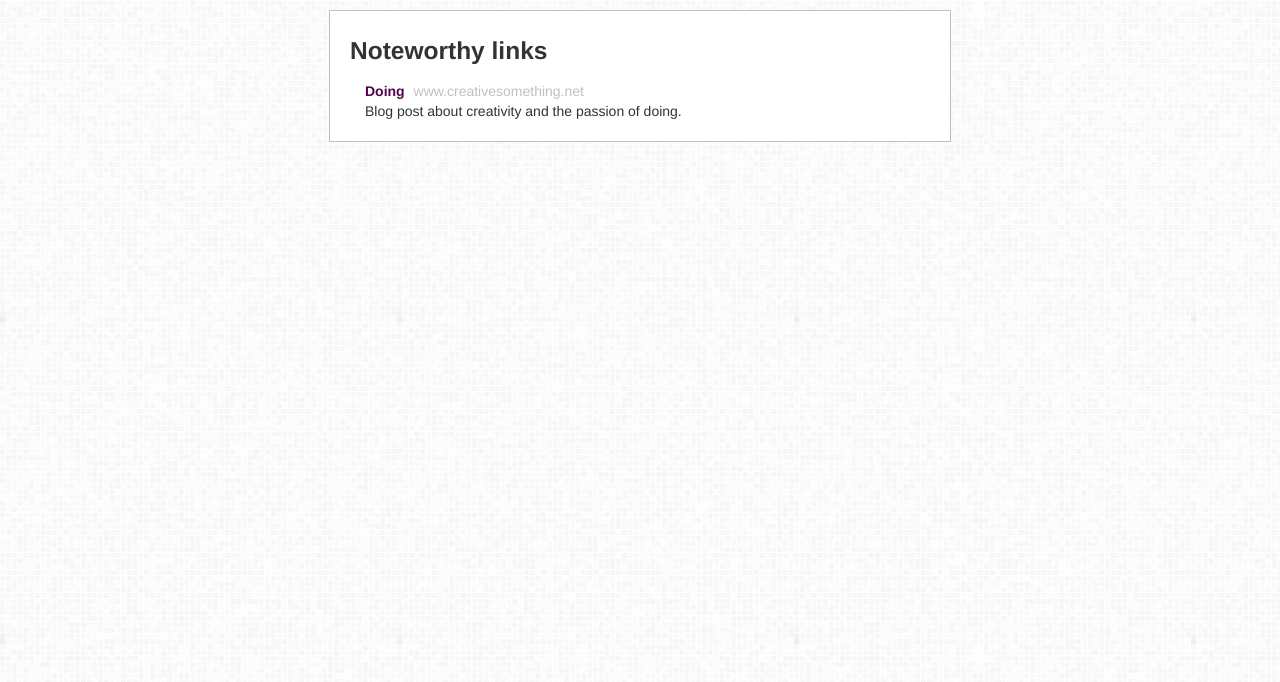
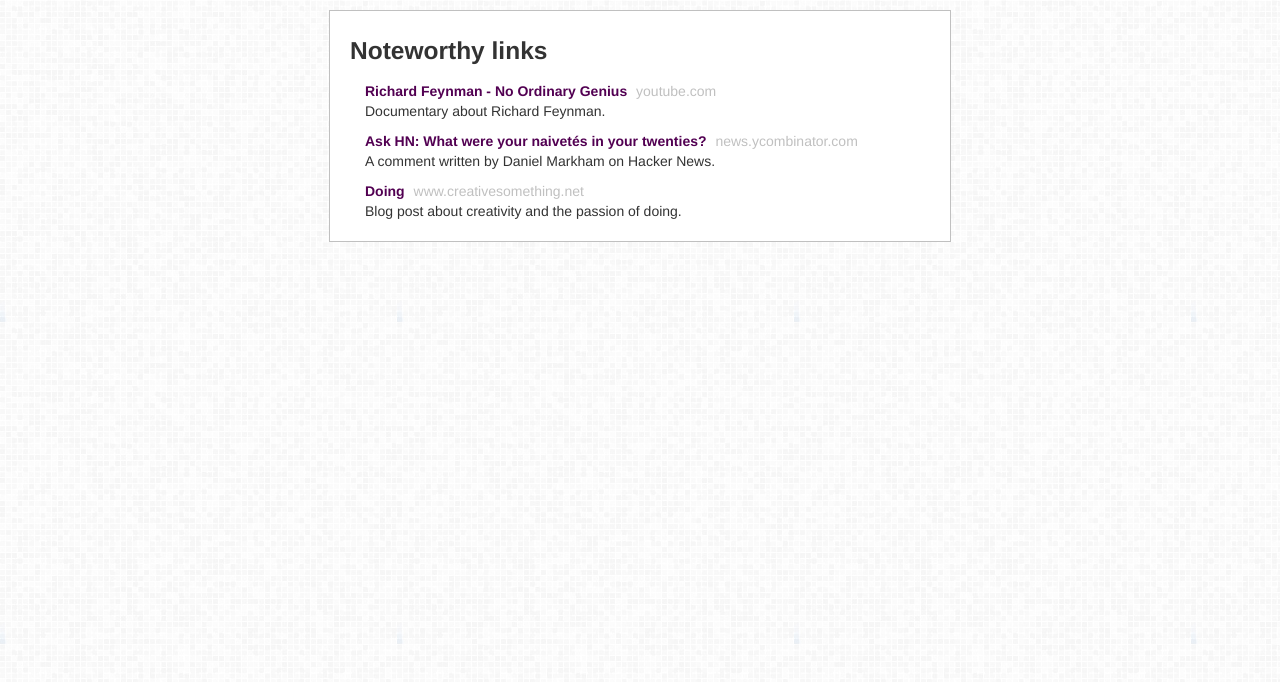
Before and after one commit to whoeverest/andrejt.com, a plain HTML site: page noteworthy-links.html in a window 1280 px wide. Drawn offline with Linux system fonts and the light colour scheme.

Commit message:
new links

```diff
--- a/noteworthy-links.html
+++ b/noteworthy-links.html
@@ -1,5 +1,6 @@
 <html>
 <head>
+<meta http-equiv="Content-Type" content="text/html; charset=UTF-8" />
 <title>Noteworthy links - Andrej T.</title>
 <link href="css/bootstrap.min.css" rel="stylesheet" type="text/css">
 <style>
@@ -36,6 +37,18 @@ ul {
 	<ul id="links-wrapper">
 
 		<li class="link">
+			<a class="link-title" href="https://www.youtube.com/watch?v=Fzg1CU8t9nw">Richard Feynman - No Ordinary Genius</a>
+			<span class="link-domain">youtube.com</span>
+			<p class="link-description">Documentary about Richard Feynman.</p>
+		</li>
+
+		<li class="link">
+			<a class="link-title" href="https://news.ycombinator.com/item?id=1474454">Ask HN: What were your naivetés in your twenties?</a>
+			<span class="link-domain">news.ycombinator.com</span>
+			<p class="link-description">A comment written by Daniel Markham on Hacker News.</p>
+		</li>
+
+		<li class="link">
 			<a class="link-title" href="http://www.creativesomething.net/post/35780369376">Doing</a>
 			<span class="link-domain">www.creativesomething.net</span>
 			<p class="link-description">Blog post about creativity and the passion of doing.</p>
```
Also changed, not shown: index.html (+1 -1 lines).
